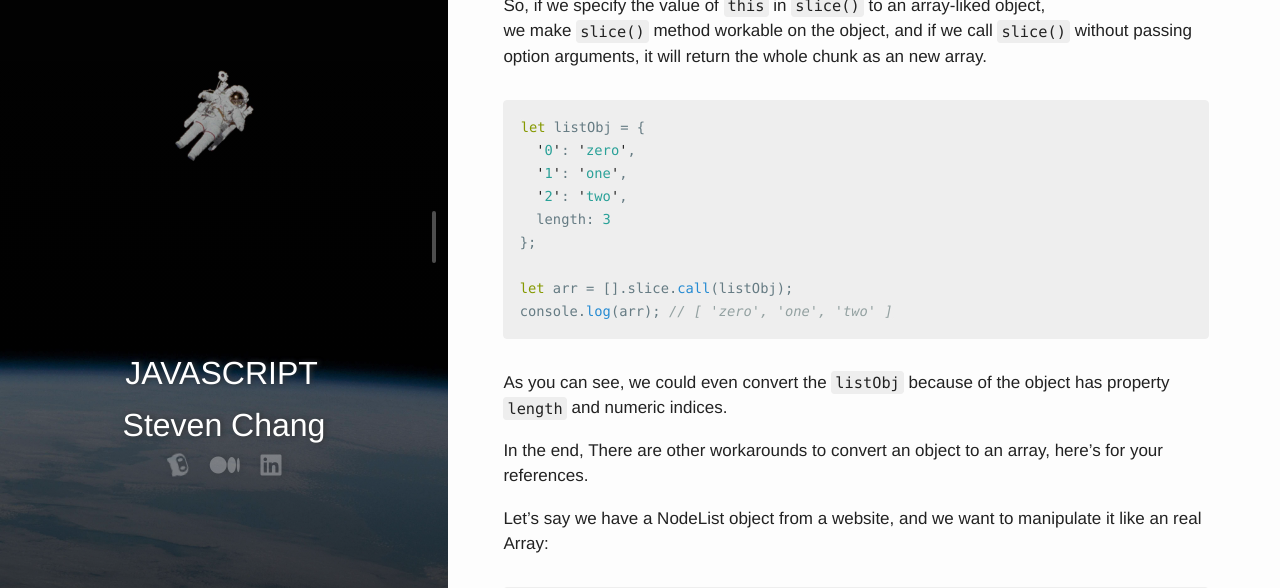
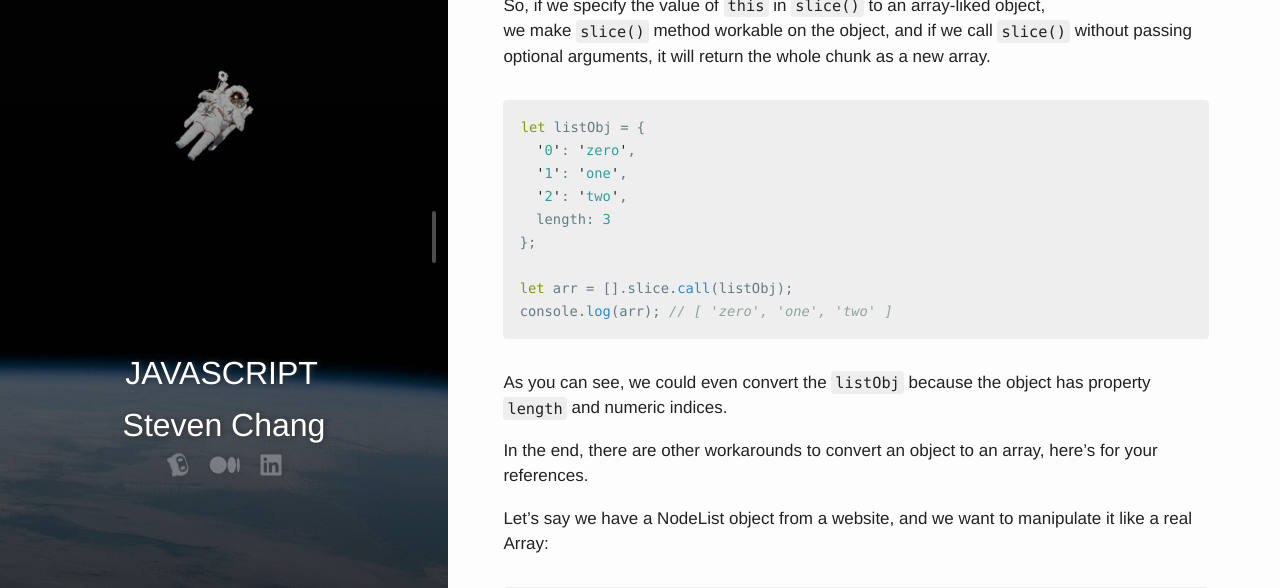
Before and after one commit to stevencch99/stevencch99.github.io, a Jekyll site: the page built from _posts/2020-05-23-JavaScript-slice-call-function.md, in a window 1280 px wide and 900 px high, scrolled down 1350 px, cut to the strip 239-827 px from the top of the window. Built offline with Jekyll 4.4.1, drawn with Linux system fonts in a browser that asks for light colours; nearby versions of some CDN libraries; comment, search, counter and statistics services are not loaded.

Commit message:
Fix typos in post 2020-05-23-JavaScript-slice-call-function.md

````diff
--- a/_posts/2020-05-23-JavaScript-slice-call-function.md
+++ b/_posts/2020-05-23-JavaScript-slice-call-function.md
@@ -51,7 +51,7 @@ This confusing code is used to convert the argument object which has `.length` p
 ![paragraph break](https://order-brother.s3-ap-northeast-1.amazonaws.com/paragraph+break/separator-1.png)
 
 So, if we specify the value of `this` in `slice()` to an array-liked object,
-we make `slice()` method workable on the object, and if we call `slice()` without passing option arguments, it will return the whole chunk as an new array.
+we make `slice()` method workable on the object, and if we call `slice()` without passing optional arguments, it will return the whole chunk as a new array.
 
 ```js
 let listObj = {
@@ -65,11 +65,11 @@ let arr = [].slice.call(listObj);
 console.log(arr); // [ 'zero', 'one', 'two' ]
 ```
 
-As you can see, we could even convert the `listObj` because of the object has property `length` and numeric indices.
+As you can see, we could even convert the `listObj` because the object has property `length` and numeric indices.
 
-In the end, There are other workarounds to convert an object to an array, here's for your references.
+In the end, there are other workarounds to convert an object to an array, here's for your references.
 
-Let's say we have a NodeList object from a website, and we want to manipulate it like an real Array:
+Let's say we have a NodeList object from a website, and we want to manipulate it like a real Array:
 
 ```js
 let links = document.querySelectorAll('.link');
````
